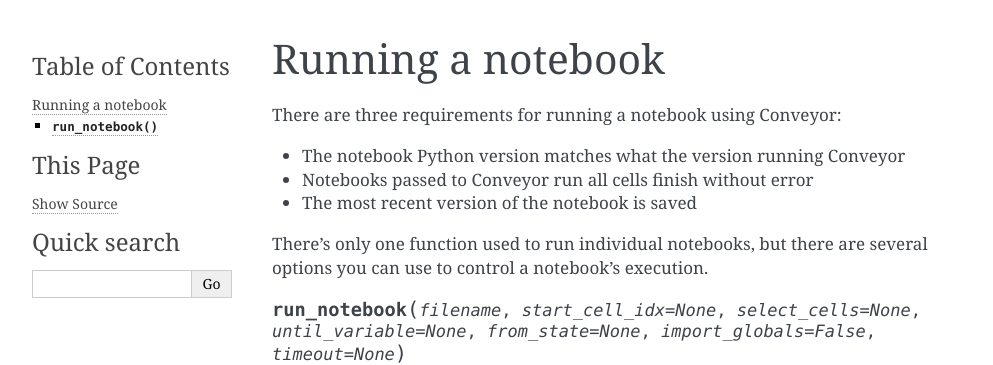
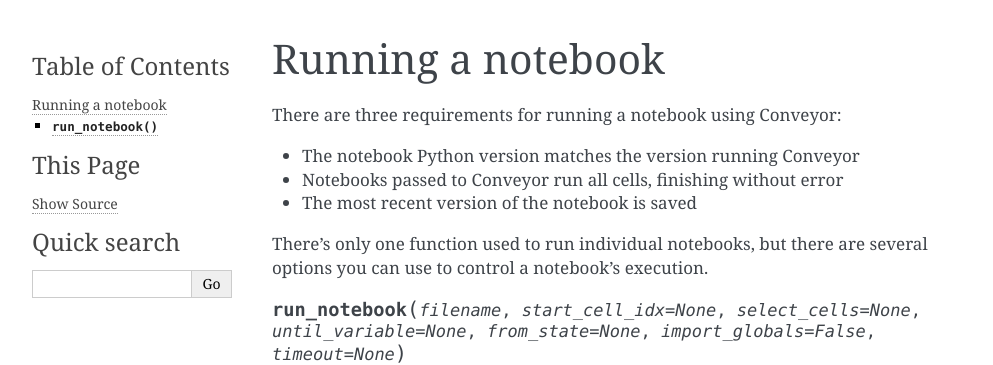
Before and after one commit to sidgarimella/conveyor, a Sphinx documentation site: the page built from docs/source/running_a_notebook.rst, in a window 1280 px wide. Shown: the top 365 px of the page, without its empty margins (148-1141 px from the left). Built offline with Sphinx 7.4.7, drawn with Linux system fonts in a browser that asks for light colours.

Commit message:
docs grammar

```diff
--- a/docs/source/running_a_notebook.rst
+++ b/docs/source/running_a_notebook.rst
@@ -3,8 +3,8 @@
 
 There are three requirements for running a notebook using Conveyor:
 
-* The notebook Python version matches what the version running Conveyor
-* Notebooks passed to Conveyor run all cells finish without error
+* The notebook Python version matches the version running Conveyor
+* Notebooks passed to Conveyor run all cells, finishing without error
 * The most recent version of the notebook is saved
 
 
```
